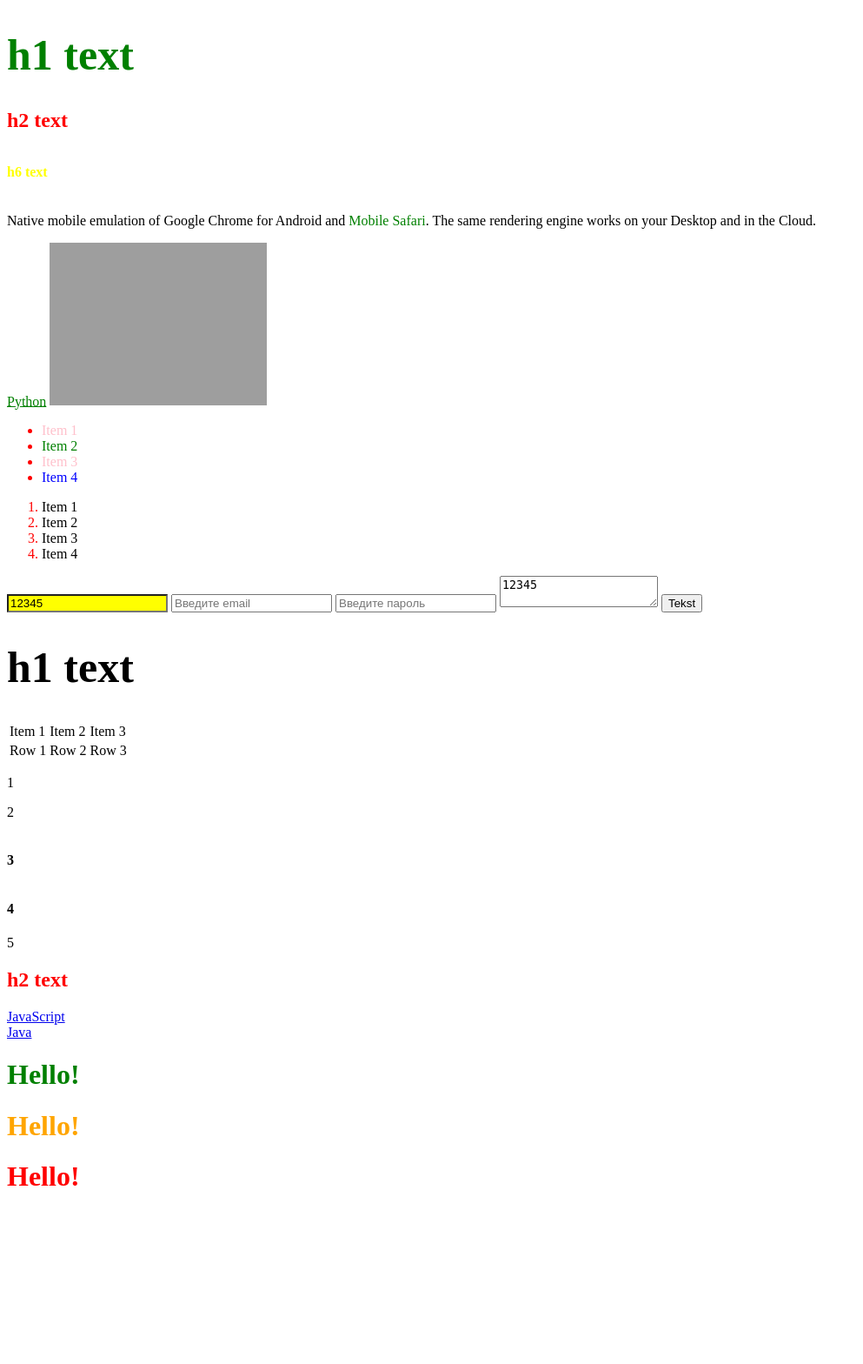
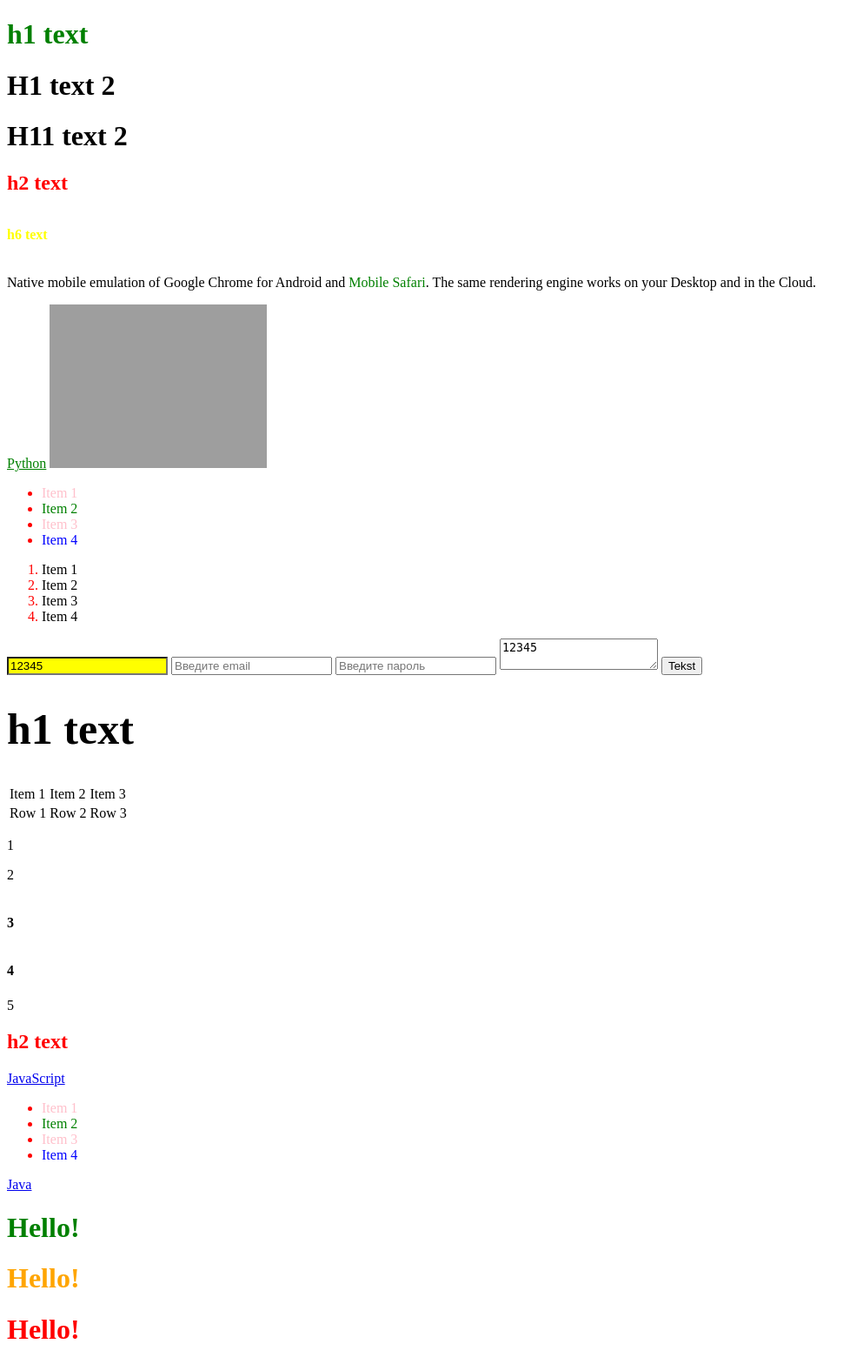
Before and after one commit to Tatyshef/autotests-ui, a Python web app: template templates/index.html in a window 1280 px wide. Shown: the whole page at 87% size, without its empty margins (0-993 px from the left). Before the commit the page ends 1363 px from the top, so only its background shows below. Run offline with Jinja, Linux system fonts and the light colour scheme; the template is opened without the code that fills it, so the values that code supplies are empty; grey boxes are pictures that could not be loaded.

Commit message:
xpath локаторы

```diff
--- a/templates/index.html
+++ b/templates/index.html
@@ -53,7 +53,9 @@
 </head>
 <body>
 <div class="python">
-    <h1 id="h1-text">h1 text</h1>
+    <h1 id="h1-textt">h1 text</h1>
+    <h1>H1 text 2</h1>
+    <h1>H11 text 2</h1>
     <h2 class="h2-text">h2 text</h2>
     <h6 class="h2-text h6-text">h6 text</h6>
     <p>Native mobile emulation of Google Chrome for Android and <span style="color: green">Mobile Safari</span>. The
@@ -113,6 +115,12 @@
     <h2 class="h2-text">h2 text</h2>
     <a href="https://playwright.dev/python/" target="_blank">JavaScript</a>
 </div>
+  <ul>
+        <li>Item 1</li>
+        <li>Item 2</li>
+        <li>Item 3</li>
+        <li>Item 4</li>
+    </ul>
 <div>
     <a href="https://playwright.dev/python/">Java</a>
 </div>
```
